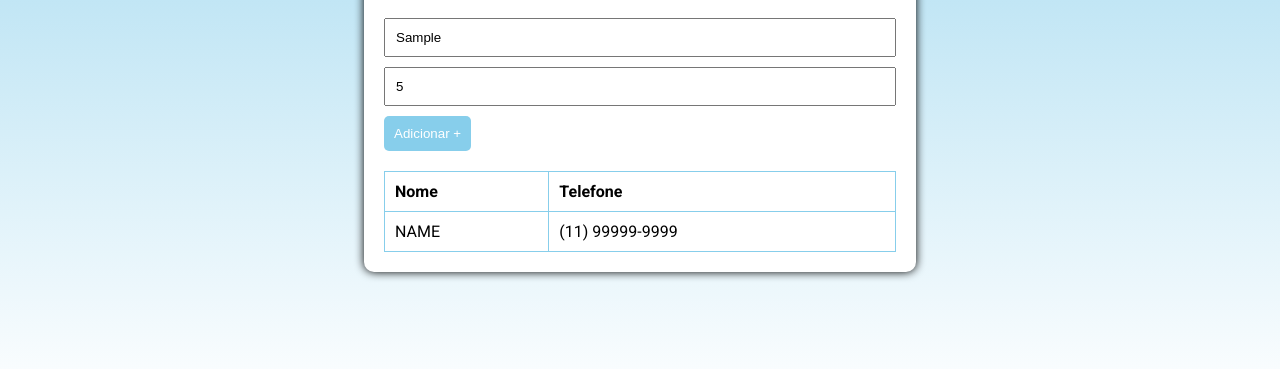
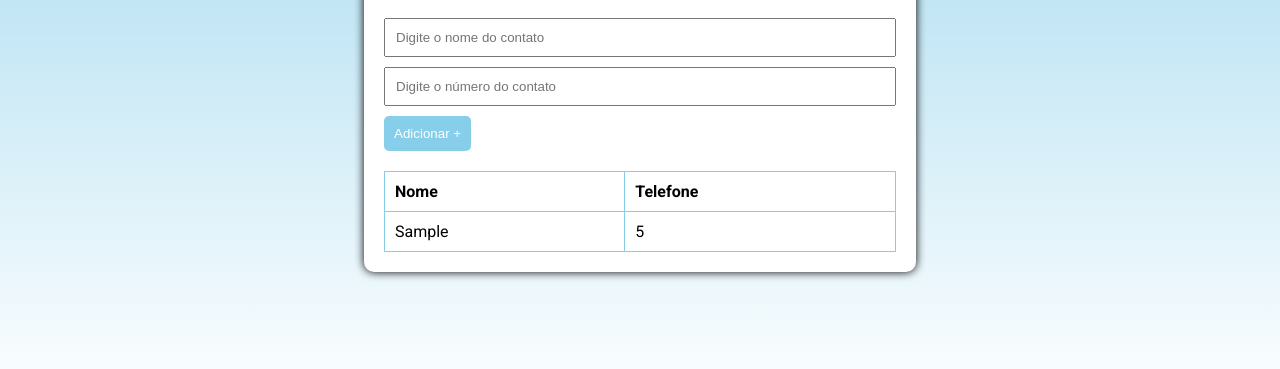
Before and after one commit to JeanAlves00/projeto-2-atividade, a plain HTML site: page index.html in a window 1280 px wide. Both pictures are taken after typing "Sample", "5" into the empty fields and a click on the button "Adicionar +". Shown: the part 389-758 px from the top of the page. Drawn offline with Linux system fonts and the light colour scheme.

Commit message:
termino da tarefa

```diff
--- a/index.css
+++ b/index.css
@@ -38,10 +38,6 @@ form input {
     box-sizing: border-box;
 }
 
-button {
-    display: flex;
-}
-
 form button {
     padding: 10px;
     cursor: pointer;
--- a/index.html
+++ b/index.html
@@ -15,8 +15,8 @@
             <h1 id="animated-title">Agenda</h1>
         </header>
         <form id="agenda-telefonica">
-                <input type="text" placeholder="Digite o nome do contato" id="nome">
-                <input type="number" placeholder="Digite o número do contato" id="numero">
+                <input type="text" id="nome" placeholder="Digite o nome do contato">
+                <input type="number" id="numero" placeholder="Digite o número do contato">
                 <button type="submit">Adicionar +</button>
         </form>
         <table>
@@ -26,11 +26,7 @@
                     <th>Telefone</th>
                 </tr>
             </thead>
-            <tbody>
-                <tr>
-                    <td>NAME</td>
-                    <td>(11) 99999-9999</td>
-                </tr>
+            <tbody id="lista-contato">
             </tbody>
         </table>
     </div>
--- a/main.js
+++ b/main.js
@@ -1,25 +1,19 @@
-document.addEventListener('DOMContentLoaded', function () {
-    const form = document.getElementById('agenda-telefonica');
-    const contactsList = document.getElementById('lista-contato');
+const form = document.getElementById('agenda-telefonica');
+const tabelaContato = document.getElementById('lista-contato');
 
-    form.addEventListener('submit', function (event) {
-        event.preventDefault();
+form.addEventListener('submit', function(e) {
+    e.preventDefault();
 
-        const nome = document.getElementById('nome').value;
-        const numero = document.getElementById('numero').value;
+    const inputNomeTelefone = document.getElementById('nome');
+    const inputNumeroTelefone = document.getElementById('numero');
 
-        if (nome.trim() === '' || numero.trim() === '') {
-            alert('Por favor, preencha todos os campos.');
-            return;
-        }
+    const novaLinha = tabelaContato.insertRow();
+    const colunaNome = novaLinha.insertCell(0);
+    const colunaTelefone = novaLinha.insertCell(1);
 
-        const newRow = contactsList.insertRow();
-        const nomeCell = newRow.insertCell(0);
-        const numeroCell = newRow.insertCell(1);
+    colunaNome.textContent = inputNomeTelefone.value;
+    colunaTelefone.textContent = inputNumeroTelefone.value;
 
-        nomeCell.textContent = nome;
-        numeroCell.textContent = numero;
-
-        form.reset();
-    });
+    inputNomeTelefone.value = '';
+    inputNumeroTelefone.value = '';
 });
```
